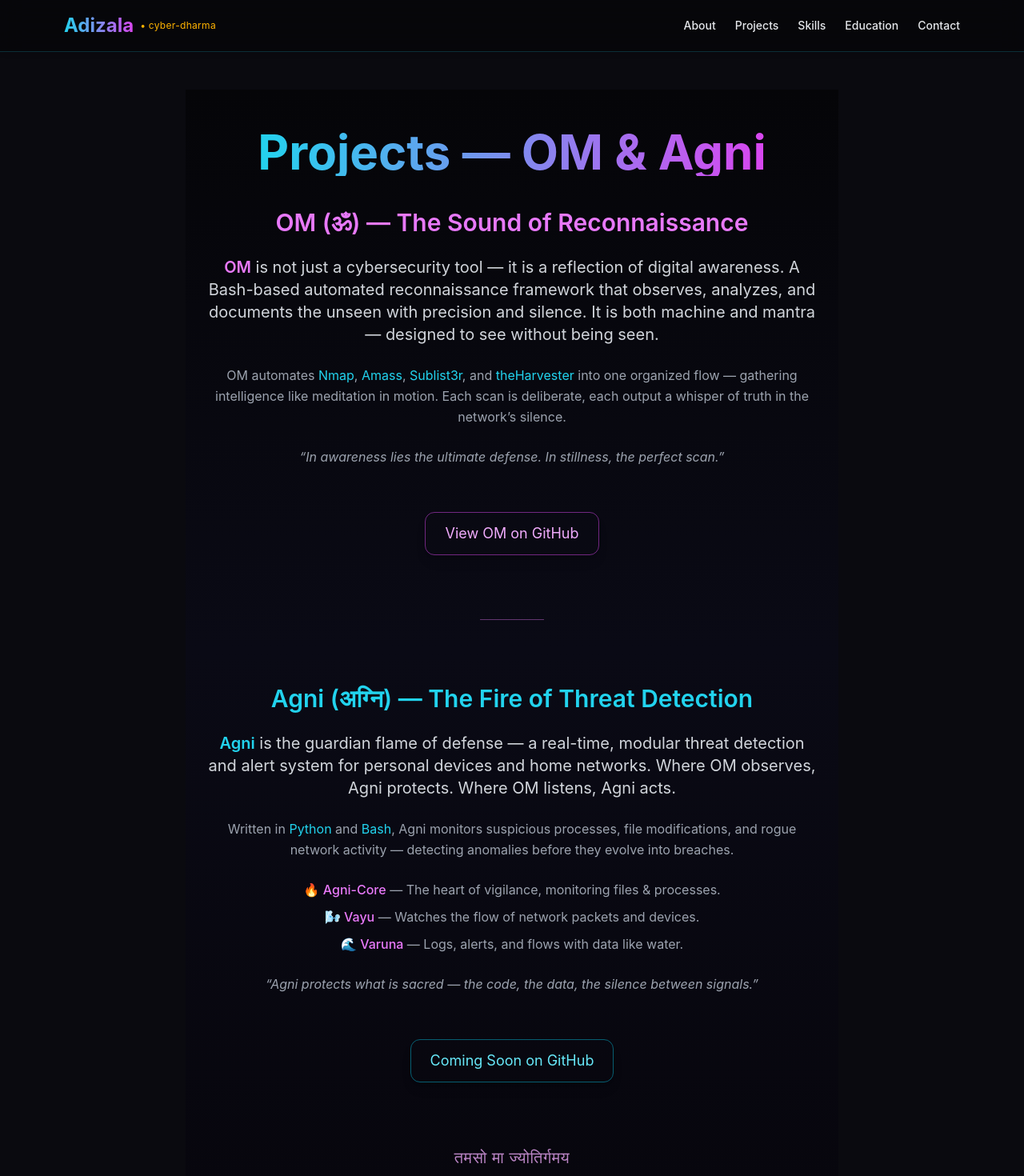
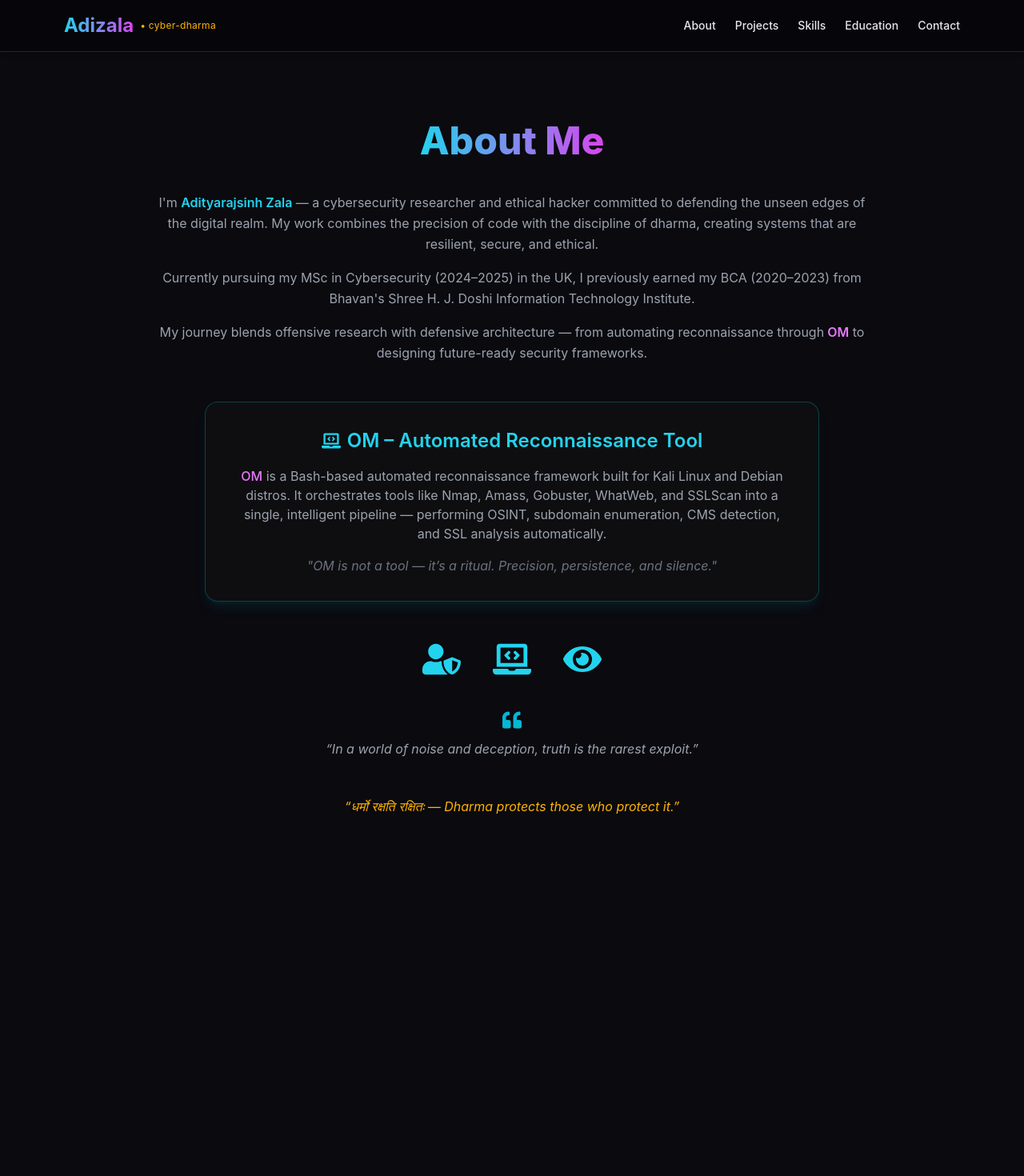
Before and after one commit to adiz777/adizala-portfolio, a React (Vite) app: page /about in a window 1280 px wide. Shown: the top 1470 px of the page at 80% size. After the commit the page ends 1060 px from the top, so only its background shows below. Built offline with nearby package versions, Linux system fonts and the light colour scheme.

Commit message:
Refactor About component layout and content

```diff
--- a/src/pages/About.jsx
+++ b/src/pages/About.jsx
@@ -1,113 +1,97 @@
+import React from "react";
 import { motion } from "framer-motion";
+import { FaUserShield, FaLaptopCode, FaEye, FaQuoteLeft } from "react-icons/fa";
 
 export default function About() {
   return (
-    <div className="min-h-screen bg-gradient-to-b from-[#050508] via-[#0a0a15] to-[#07060d] text-gray-100 flex flex-col items-center justify-center px-6 py-12">
-
-      {/* Title */}
+    <section className="min-h-screen flex flex-col justify-center items-center text-gray-200 px-6 py-10">
+      {/* Header */}
       <motion.h1
-        className="text-5xl md:text-6xl font-bold mb-10 text-transparent bg-clip-text bg-gradient-to-r from-cyan-400 to-fuchsia-500"
-        initial={{ opacity: 0, y: -40 }}
+        className="text-3xl sm:text-4xl md:text-5xl font-extrabold text-transparent bg-clip-text bg-gradient-to-r from-cyan-400 to-fuchsia-500 mb-10 text-center"
+        initial={{ opacity: 0, y: -20 }}
         animate={{ opacity: 1, y: 0 }}
-        transition={{ duration: 1 }}
+        transition={{ duration: 0.6 }}
       >
-        Projects — OM & Agni
+        About Me
       </motion.h1>
 
-      {/* OM Section */}
+      {/* Intro */}
       <motion.div
-        className="max-w-3xl text-center space-y-6 mb-20"
-        initial={{ opacity: 0, y: 20 }}
-        animate={{ opacity: 1, y: 0 }}
-        transition={{ duration: 1 }}
+        className="max-w-4xl text-center text-gray-400 leading-relaxed mb-8"
+        initial={{ opacity: 0 }}
+        animate={{ opacity: 1 }}
+        transition={{ delay: 0.3 }}
       >
-        <h2 className="text-3xl font-semibold text-fuchsia-400 mb-4">OM (ॐ) — The Sound of Reconnaissance</h2>
-        <p className="text-lg md:text-xl text-gray-300 leading-relaxed">
-          <span className="text-fuchsia-400 font-semibold">OM</span> is not just a cybersecurity tool — it is a
-          reflection of digital awareness. A Bash-based automated reconnaissance framework that observes, analyzes,
-          and documents the unseen with precision and silence. It is both machine and mantra — designed to see without
-          being seen.
+        <p className="mb-4">
+          I'm <span className="text-cyan-400 font-semibold">Adityarajsinh Zala</span> — a cybersecurity researcher
+          and ethical hacker committed to defending the unseen edges of the digital realm. My work combines the
+          precision of code with the discipline of dharma, creating systems that are resilient, secure, and ethical.
         </p>
-
-        <p className="text-gray-400 leading-relaxed">
-          OM automates <span className="text-cyan-400">Nmap</span>, <span className="text-cyan-400">Amass</span>,{" "}
-          <span className="text-cyan-400">Sublist3r</span>, and <span className="text-cyan-400">theHarvester</span> into
-          one organized flow — gathering intelligence like meditation in motion. Each scan is deliberate, each output a
-          whisper of truth in the network’s silence.
+        <p className="mb-4">
+          Currently pursuing my MSc in Cybersecurity (2024–2025) in the UK, I previously earned my BCA
+          (2020–2023) from Bhavan's Shree H. J. Doshi Information Technology Institute.
         </p>
-
-        <p className="text-gray-400 leading-relaxed italic">
-          “In awareness lies the ultimate defense. In stillness, the perfect scan.”
+        <p className="mb-4">
+          My journey blends offensive research with defensive architecture — from automating reconnaissance through
+          <span className="text-fuchsia-400 font-semibold"> OM</span> to designing future-ready security frameworks.
         </p>
-
-        <div className="pt-8">
-          <a
-            href="https://github.com/Adiz777/om.git"
-            target="_blank"
-            rel="noopener noreferrer"
-            className="inline-block border border-fuchsia-500/50 text-fuchsia-300 hover:text-cyan-300 hover:border-cyan-400 transition-all rounded-xl px-6 py-3 text-lg shadow-lg hover:shadow-cyan-500/30"
-          >
-            View OM on GitHub
-          </a>
-        </div>
       </motion.div>
 
-      {/* Divider */}
-      <div className="w-20 border-t border-fuchsia-400/40 mb-20"></div>
+      {/* Project Highlight */}
+      <motion.div
+        className="max-w-3xl text-center bg-[#111]/60 border border-cyan-500/30 rounded-2xl p-8 shadow-lg shadow-cyan-500/10 mb-12"
+        initial={{ opacity: 0, scale: 0.9 }}
+        animate={{ opacity: 1, scale: 1 }}
+        transition={{ delay: 0.5 }}
+      >
+        <h2 className="text-xl sm:text-2xl font-semibold text-cyan-400 mb-4 flex items-center justify-center gap-2">
+          <FaLaptopCode /> OM – Automated Reconnaissance Tool
+        </h2>
+        <p className="text-gray-400 text-sm sm:text-base">
+          <span className="text-fuchsia-400 font-medium">OM</span> is a Bash-based automated reconnaissance
+          framework built for Kali Linux and Debian distros. It orchestrates tools like Nmap, Amass, Gobuster,
+          WhatWeb, and SSLScan into a single, intelligent pipeline — performing OSINT, subdomain enumeration,
+          CMS detection, and SSL analysis automatically.
+        </p>
+        <p className="mt-4 text-sm sm:text-base italic text-gray-500">
+          "OM is not a tool — it’s a ritual. Precision, persistence, and silence."
+        </p>
+      </motion.div>
 
-      {/* Agni Section */}
+      {/* Symbolic Icons */}
       <motion.div
-        className="max-w-3xl text-center space-y-6"
-        initial={{ opacity: 0, y: 20 }}
-        animate={{ opacity: 1, y: 0 }}
-        transition={{ duration: 1 }}
+        className="flex flex-wrap justify-center gap-10 text-cyan-400 text-4xl sm:text-5xl mb-10"
+        initial={{ opacity: 0 }}
+        animate={{ opacity: 1 }}
+        transition={{ delay: 0.7 }}
       >
-        <h2 className="text-3xl font-semibold text-cyan-400 mb-4">
-          Agni (अग्नि) — The Fire of Threat Detection
-        </h2>
+        <FaUserShield className="hover:text-fuchsia-400 transition-all" />
+        <FaLaptopCode className="hover:text-fuchsia-400 transition-all" />
+        <FaEye className="hover:text-fuchsia-400 transition-all" />
+      </motion.div>
 
-        <p className="text-lg md:text-xl text-gray-300 leading-relaxed">
-          <span className="text-cyan-400 font-semibold">Agni</span> is the guardian flame of defense —
-          a real-time, modular threat detection and alert system for personal devices and home networks.
-          Where OM observes, Agni protects. Where OM listens, Agni acts.
+      {/* Quote */}
+      <motion.div
+        className="max-w-3xl text-center"
+        initial={{ opacity: 0 }}
+        animate={{ opacity: 1 }}
+        transition={{ delay: 1 }}
+      >
+        <FaQuoteLeft className="text-cyan-500 mx-auto text-2xl mb-3" />
+        <p className="text-gray-400 italic text-sm sm:text-base">
+          “In a world of noise and deception, truth is the rarest exploit.”
         </p>
-
-        <p className="text-gray-400 leading-relaxed">
-          Written in <span className="text-cyan-400">Python</span> and <span className="text-cyan-400">Bash</span>,
-          Agni monitors suspicious processes, file modifications, and rogue network activity — detecting
-          anomalies before they evolve into breaches.
-        </p>
-
-        <div className="text-gray-400 leading-relaxed space-y-2">
-          <p>🔥 <span className="text-fuchsia-400 font-medium">Agni-Core</span> — The heart of vigilance, monitoring files & processes.</p>
-          <p>🌬️ <span className="text-fuchsia-400 font-medium">Vayu</span> — Watches the flow of network packets and devices.</p>
-          <p>🌊 <span className="text-fuchsia-400 font-medium">Varuna</span> — Logs, alerts, and flows with data like water.</p>
-        </div>
-
-        <p className="text-gray-400 leading-relaxed italic">
-          “Agni protects what is sacred — the code, the data, the silence between signals.”
-        </p>
-
-        <div className="pt-8">
-          <a
-            href="https://github.com/Adiz777/agni-threatdetector"
-            target="_blank"
-            rel="noopener noreferrer"
-            className="inline-block border border-cyan-500/50 text-cyan-300 hover:text-fuchsia-300 hover:border-fuchsia-400 transition-all rounded-xl px-6 py-3 text-lg shadow-lg hover:shadow-fuchsia-500/30"
-          >
-            Coming Soon on GitHub
-          </a>
-        </div>
       </motion.div>
 
       {/* Mantra */}
-      <motion.div
-        className="mt-20 text-xl text-fuchsia-300 tracking-wide"
-        animate={{ opacity: [0.6, 1, 0.6] }}
-        transition={{ repeat: Infinity, duration: 5 }}
+      <motion.p
+        className="mt-12 text-[var(--gold)] italic text-sm sm:text-base text-center"
+        initial={{ opacity: 0 }}
+        animate={{ opacity: 1 }}
+        transition={{ delay: 1.2 }}
       >
-        तमसो मा ज्योतिर्गमय
-      </motion.div>
-    </div>
+        “धर्मो रक्षति रक्षितः — Dharma protects those who protect it.”
+      </motion.p>
+    </section>
   );
 }
```
